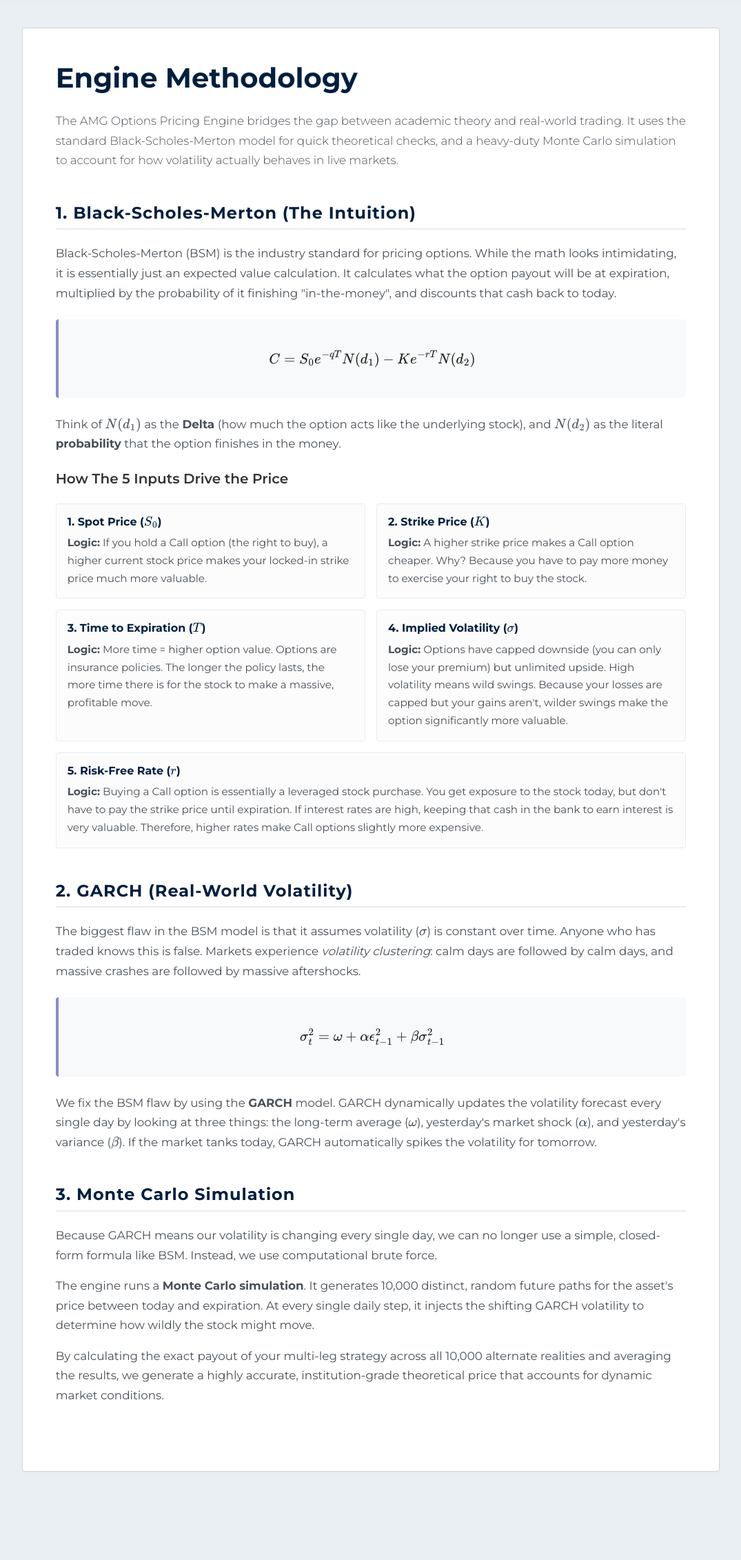
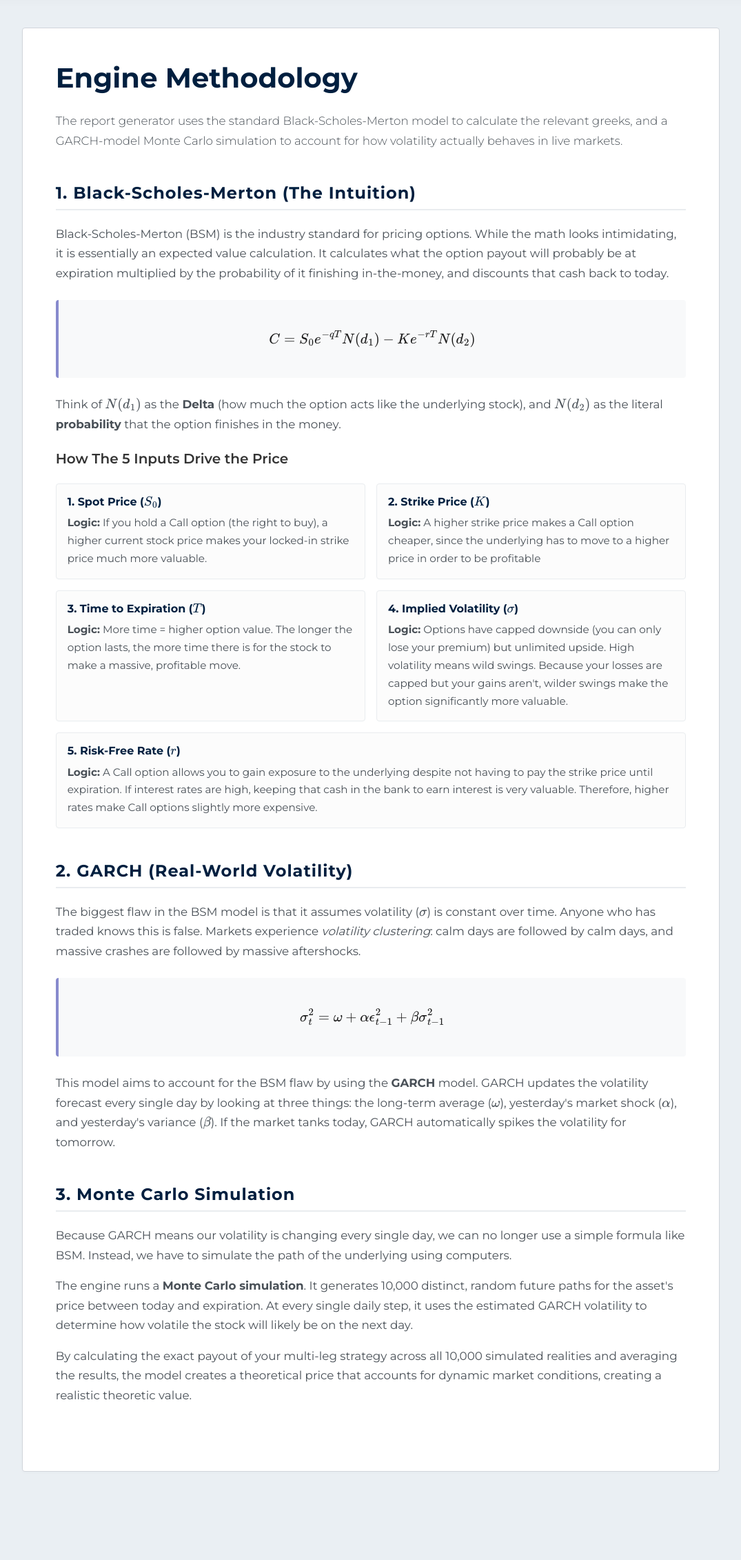
Before and after one commit to SuhasProjects/AMG-Models, a Flask app: page /methodology in a window 1280 px wide. Shown: the part 166-2428 px from the top of the page at 69% size, without its empty margins (102-1177 px from the left). Run offline with Flask 3, Linux system fonts and the light colour scheme; some libraries are stand-ins or nearby versions.

Commit message:
made methodology better

```diff
--- a/templates/methodology.html
+++ b/templates/methodology.html
@@ -29,12 +29,12 @@
     <div class="col-lg-10">
         <div class="amg-card p-4 p-md-5 mb-5">
             <h1 class="mb-4" style="color: #001f3f; font-weight: 800;">Engine Methodology</h1>
-            <p class="text-content lead mb-5">The AMG Options Pricing Engine bridges the gap between academic theory and real-world trading. It uses the standard Black-Scholes-Merton model for quick theoretical checks, and a heavy-duty Monte Carlo simulation to account for how volatility actually behaves in live markets.</p>
+            <p class="text-content lead mb-5">The report generator uses the standard Black-Scholes-Merton model to calculate the relevant greeks, and a GARCH-model Monte Carlo simulation to account for how volatility actually behaves in live markets.</p>
 
             <!-- Section 1: BSM -->
             <div class="methodology-section">
                 <h3>1. Black-Scholes-Merton (The Intuition)</h3>
-                <p class="text-content">Black-Scholes-Merton (BSM) is the industry standard for pricing options. While the math looks intimidating, it is essentially just an expected value calculation. It calculates what the option payout will be at expiration, multiplied by the probability of it finishing "in-the-money", and discounts that cash back to today.</p>
+                <p class="text-content">Black-Scholes-Merton (BSM) is the industry standard for pricing options. While the math looks intimidating, it is essentially an expected value calculation. It calculates what the option payout will probably be at expiration multiplied by the probability of it finishing in-the-money, and discounts that cash back to today.</p>
 
                 <div class="math-block">
                     $$ C = S_0 e^{-qT} N(d_1) - K e^{-rT} N(d_2) $$
@@ -50,11 +50,11 @@
                     </div>
                     <div class="input-card">
                         <h6>2. Strike Price ($K$)</h6>
-                        <p class="text-content mb-0" style="font-size: 0.95rem;"><strong>Logic:</strong> A higher strike price makes a Call option cheaper. Why? Because you have to pay more money to exercise your right to buy the stock.</p>
+                        <p class="text-content mb-0" style="font-size: 0.95rem;"><strong>Logic:</strong> A higher strike price makes a Call option cheaper, since the underlying has to move to a higher price in order to be profitable</p>
                     </div>
                     <div class="input-card">
                         <h6>3. Time to Expiration ($T$)</h6>
-                        <p class="text-content mb-0" style="font-size: 0.95rem;"><strong>Logic:</strong> More time = higher option value. Options are insurance policies. The longer the policy lasts, the more time there is for the stock to make a massive, profitable move.</p>
+                        <p class="text-content mb-0" style="font-size: 0.95rem;"><strong>Logic:</strong> More time = higher option value. The longer the option lasts, the more time there is for the stock to make a massive, profitable move.</p>
                     </div>
                     <div class="input-card">
                         <h6>4. Implied Volatility ($\sigma$)</h6>
@@ -62,7 +62,7 @@
                     </div>
                     <div class="input-card" style="grid-column: 1 / -1;">
                         <h6>5. Risk-Free Rate ($r$)</h6>
-                        <p class="text-content mb-0" style="font-size: 0.95rem;"><strong>Logic:</strong> Buying a Call option is essentially a leveraged stock purchase. You get exposure to the stock today, but don't have to pay the strike price until expiration. If interest rates are high, keeping that cash in the bank to earn interest is very valuable. Therefore, higher rates make Call options slightly more expensive.</p>
+                        <p class="text-content mb-0" style="font-size: 0.95rem;"><strong>Logic:</strong> A Call option allows you to gain exposure to the underlying despite not having to pay the strike price until expiration. If interest rates are high, keeping that cash in the bank to earn interest is very valuable. Therefore, higher rates make Call options slightly more expensive.</p>
                     </div>
                 </div>
             </div>
@@ -76,17 +76,17 @@
                     $$ \sigma_t^2 = \omega + \alpha \epsilon_{t-1}^2 + \beta \sigma_{t-1}^2 $$
                 </div>
 
-                <p class="text-content">We fix the BSM flaw by using the <strong>GARCH</strong> model. GARCH dynamically updates the volatility forecast every single day by looking at three things: the long-term average ($\omega$), yesterday's market shock ($\alpha$), and yesterday's variance ($\beta$). If the market tanks today, GARCH automatically spikes the volatility for tomorrow.</p>
+                <p class="text-content">This model aims to account for the BSM flaw by using the <strong>GARCH</strong> model. GARCH updates the volatility forecast every single day by looking at three things: the long-term average ($\omega$), yesterday's market shock ($\alpha$), and yesterday's variance ($\beta$). If the market tanks today, GARCH automatically spikes the volatility for tomorrow.</p>
             </div>
 
             <!-- Section 3: Monte Carlo -->
             <div class="methodology-section">
                 <h3>3. Monte Carlo Simulation</h3>
-                <p class="text-content">Because GARCH means our volatility is changing every single day, we can no longer use a simple, closed-form formula like BSM. Instead, we use computational brute force.</p>
+                <p class="text-content">Because GARCH means our volatility is changing every single day, we can no longer use a simple formula like BSM. Instead, we have to simulate the path of the underlying using computers.</p>
 
-                <p class="text-content">The engine runs a <strong>Monte Carlo simulation</strong>. It generates 10,000 distinct, random future paths for the asset's price between today and expiration. At every single daily step, it injects the shifting GARCH volatility to determine how wildly the stock might move.</p>
+                <p class="text-content">The engine runs a <strong>Monte Carlo simulation</strong>. It generates 10,000 distinct, random future paths for the asset's price between today and expiration. At every single daily step, it uses the estimated GARCH volatility to determine how volatile the stock will likely be on the next day.</p>
 
-                <p class="text-content">By calculating the exact payout of your multi-leg strategy across all 10,000 alternate realities and averaging the results, we generate a highly accurate, institution-grade theoretical price that accounts for dynamic market conditions.</p>
+                <p class="text-content">By calculating the exact payout of your multi-leg strategy across all 10,000 simulated realities and averaging the results, the model creates a theoretical price that accounts for dynamic market conditions, creating a realistic theoretic value.</p>
             </div>
         </div>
     </div>
```
